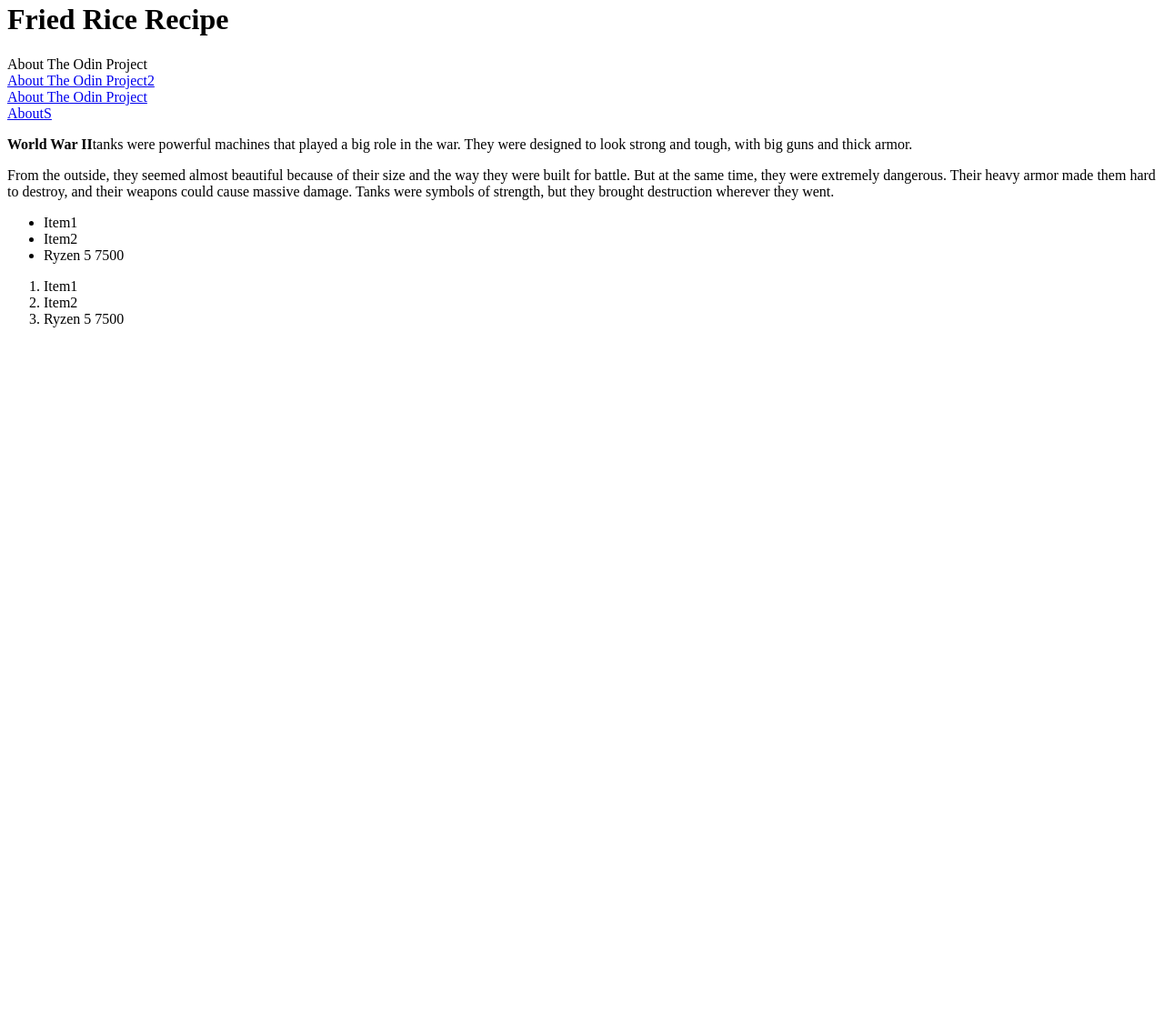
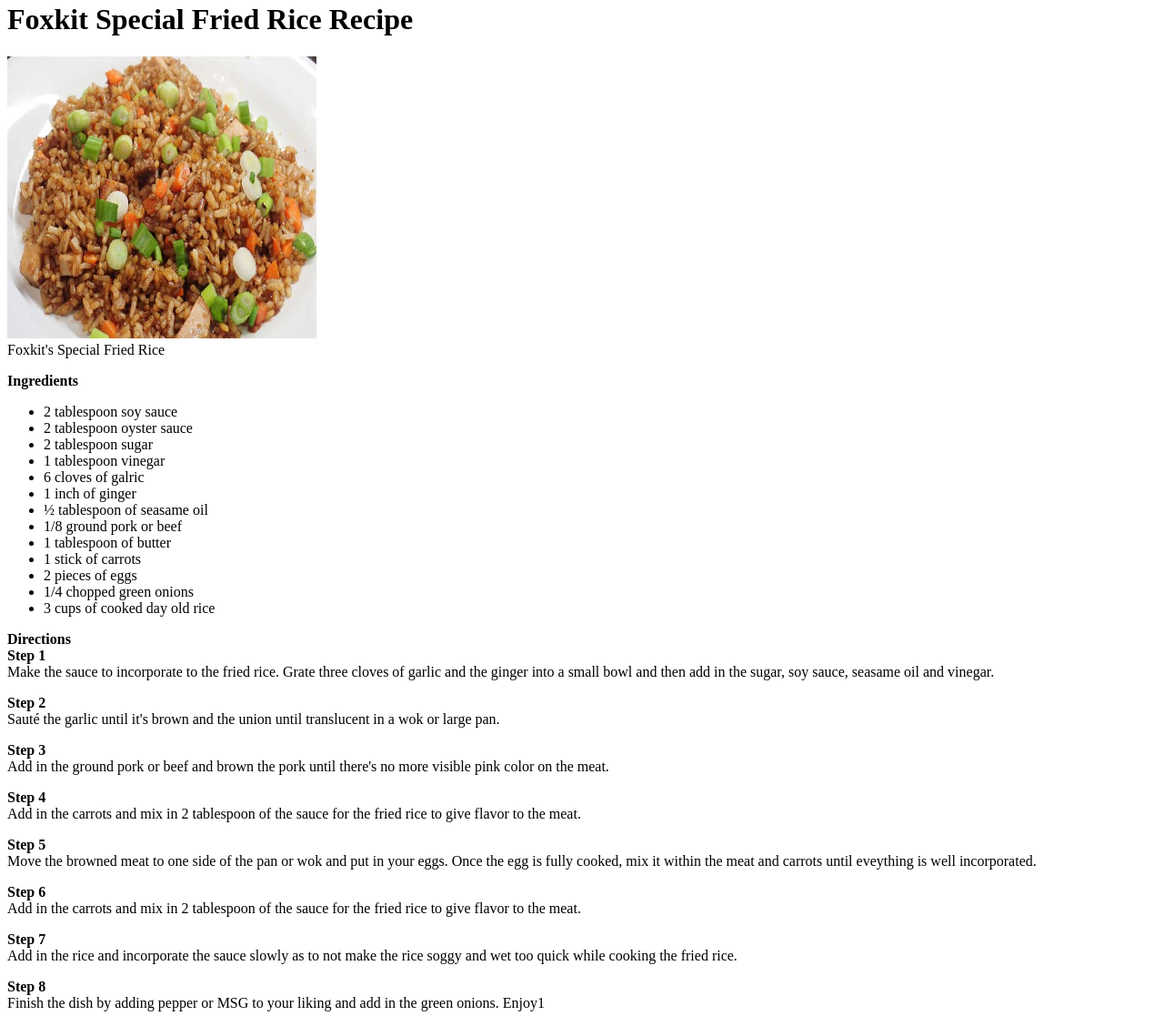
Before and after one commit to F0xkit/odin-recipes, a plain HTML site: page recipes/friedRice.html in a window 1280 px wide. Shown: the part 18-1146 px from the top of the page at 91% size. Before the commit the page ends 800 px from the top, so only its background shows below. Drawn offline with Linux system fonts and the light colour scheme.

Commit message:
Added recipe images and fixed typos
- Added appropriate images for each recipe and adjusted their sizes to fit the page properly.
- Corrected typos in the recipe pages.
- Will update the project as I gain more knowledge.

```diff
--- a/recipes/friedRice.html
+++ b/recipes/friedRice.html
@@ -3,38 +3,73 @@
 <head>
     <meta charset="UTF-8">
     <meta name="viewport" content="width=device-width, initial-scale=1.0">
-    <title>Links and images </title>
+    <title>Foxkit Special Fried Rice</title>
 </head>
 <body>
-    <h1>Fried Rice Recipe</h1>
+    <h1>Foxkit Special Fried Rice Recipe</h1>
 
-    <a>About The Odin Project</a><br>
-    <a href="https://www.theodinproject.com/about">About The Odin Project2</a><br>
-    <a href="https://www.theodinproject.com/about" target="_blank" rel="noopener noreferrer">About The Odin Project</a><br>
-    <!-- br is a enter next line -->
-
-    <a href="./pages/about.html">AboutS</a>
+    <img src="../images/friedRice.jpg" alt="Fried Rice" height="310" width="340"><br>
+    <a>Foxkit's Special Fried Rice</a>
 
     <p>
-        <strong>World War II</strong>tanks were powerful machines that played a big role in the war.
-        They were designed to look strong and tough, with big guns and thick armor.
-     <p>
-        From the outside, they seemed almost beautiful because of their size and the way they were built for battle. But at the same time, they were extremely dangerous.
-        Their heavy armor made them hard to destroy, and their weapons could cause massive damage.
-       Tanks were symbols of strength, but they brought destruction wherever they went.
-     </p>
+        <strong>Ingredients</strong><br>
+    </p>
+      <ul>
+        <li>2 tablespoon soy sauce</li>
+        <li>2 tablespoon oyster sauce</li>
+        <li>2 tablespoon sugar</li>
+        <li>1 tablespoon vinegar</li>
+        <li>6 cloves of galric</li>
+        <li>1 inch of ginger</li>
+        <li>½ tablespoon of seasame oil</li>
+        <li>1/8 ground pork or beef</li>
+        <li>1 tablespoon of butter</li>
+        <li>1 stick of carrots</li>
+        <li>2 pieces of eggs</li>
+        <li>1/4 chopped green onions</li>
+        <li>3 cups of cooked day old rice</li>
+      </ul>
 
-    <ul>
-      <li>Item1 </li>
-      <li>Item2 </li>
-      <li>Ryzen 5 7500 </li>
-    </ul>
-    <ol>
-      <li>Item1 </li>
-      <li>Item2 </li>
-      <li>Ryzen 5 7500 </li>
-    </ol>
+      <p>
+        <strong>Directions</strong><br>
+        <strong>Step 1</strong><br>
+        Make the sauce to incorporate to the fried rice. Grate three cloves of garlic and the ginger into a small bowl and then add in the sugar, soy sauce, seasame oil and vinegar.
+      </p>
 
+      <p>
+        <strong>Step 2</strong><br>
+        Sauté the garlic until it's brown and the union until translucent in a wok or large pan.
+      </p>
+
+      <p>
+        <strong>Step 3</strong><br>
+        Add in the ground pork or beef and brown the pork until there's no more visible pink color on the meat.
+      </p>
+
+      <p>
+        <strong>Step 4</strong><br>
+      Add in the carrots and mix in 2 tablespoon of the sauce for the fried rice to give flavor to the meat.
+      </p>
+
+      <p>
+        <strong>Step 5</strong><br>
+       Move the browned meat to one side of the pan or wok and put in your eggs. Once the egg is fully cooked, mix it within the meat and carrots until eveything is well incorporated.
+      </p>
+
+      <p>
+        <strong>Step 6</strong><br>
+      Add in the carrots and mix in 2 tablespoon of the sauce for the fried rice to give flavor to the meat.
+      </p>
+
+      <p>
+        <strong>Step 7</strong><br>
+      Add in the rice and incorporate the sauce slowly as to not make the rice soggy and wet too quick while cooking the fried rice.
+      </p>
+
+      <p>
+        <strong>Step 8</strong><br>
+      Finish the dish by adding pepper or MSG to your liking and add in the green onions. Enjoy1
+      </p>
 
 </body>
 </html>
```
Also changed, not shown: recipes/adobo.html (+23 -12 lines), recipes/koreanFriedChicken.html (+53 -22 lines).
